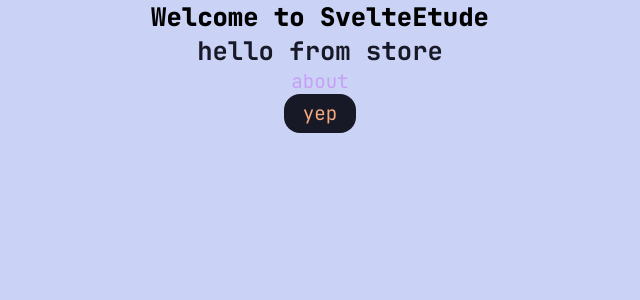
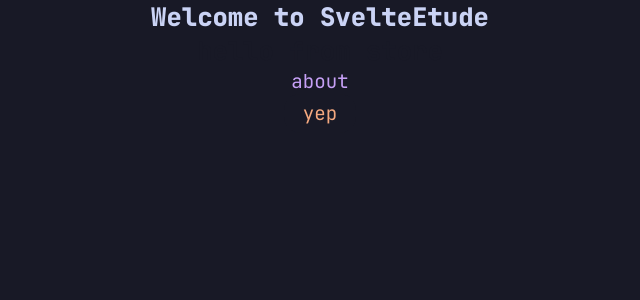
Before and after one commit to Teishotoku/space, a SvelteKit app: page / in a window 1280 px wide. Shown: the top 300 px of the page, without its empty margins (0-640 px from the left). Built offline with nearby package versions, Linux system fonts and the light colour scheme.

Commit message:
move to sveltekit

```diff
--- a/src/app.html
+++ b/src/app.html
@@ -2,9 +2,8 @@
 <html lang="en">
 	<head>
 		<meta charset="utf-8" />
-		<link rel="icon" href="%sveltekit.assets%/favicon.png" />
+		<link rel="icon" href="%sveltekit.assets%/fumo.png" />
 		<meta name="viewport" content="width=device-width, initial-scale=1" />
-		<title>SvelteEtude</title>
 		%sveltekit.head%
 	</head>
 	<body data-sveltekit-preload-data="hover">
--- a/src/css/_index.scss
+++ b/src/css/_index.scss
@@ -3,4 +3,3 @@
 @forward 'mixins';
 @forward 'selectors';
 @forward 'fonts';
-@import 'tailwindcss';
--- a/src/css/_selectors.scss
+++ b/src/css/_selectors.scss
@@ -8,7 +8,8 @@
 	font-family: 'regular';
 }
 :global(body) {
-	background-color: $white;
+	background-color: $black;
+	color: $white;
 }
 :global(h1) {
 	font-size: $fnDash;
--- a/src/routes/+layout.svelte
+++ b/src/routes/+layout.svelte
@@ -2,6 +2,10 @@
 	let { children } = $props();
 </script>
 
+<svelte:head>
+	<title>Teishotoku</title>
+</svelte:head>
+
 <main>
 	{@render children()}
 </main>
--- a/src/routes/+page.svelte
+++ b/src/routes/+page.svelte
@@ -1,5 +1,5 @@
 <script lang="ts">
-	import SectionMain from 'sections/sectionMain.svelte';
+	import SectionMain from 'sections/main/sectionMain.svelte';
 </script>
 
 <SectionMain />
--- a/src/routes/about/+page.svelte
+++ /dev/null
@@ -1,20 +0,0 @@
-<script lang="ts">
-	import PresentBlock from 'blocks/presentBlock.svelte';
-</script>
-
-<main>
-	<PresentBlock txt="welcome from about" link="/" where="home" />
-</main>
-
-<style lang="scss">
-	@use 'scss' as *;
-	main {
-		width: 100vw;
-		height: 100vh;
-		background-color: $prim;
-		@include column;
-	}
-	h1 {
-		color: $black;
-	}
-</style>
--- /dev/null
+++ b/src/routes/projects/+page.svelte
@@ -0,0 +1,5 @@
+<svelte:head>
+	<title>Projects</title>
+</svelte:head>
+
+<h1>projects page</h1>
--- /dev/null
+++ b/src/routes/system/+page.svelte
@@ -0,0 +1,5 @@
+<svelte:head>
+	<title>my system</title>
+</svelte:head>
+
+<h1>my sistem page</h1>
--- a/vite.config.ts
+++ b/vite.config.ts
@@ -1,9 +1,8 @@
 import { sveltekit } from '@sveltejs/kit/vite';
 import { defineConfig } from 'vite';
-import tailwindcss from '@tailwindcss/vite';
 
 export default defineConfig({
-	plugins: [sveltekit(), tailwindcss()],
+	plugins: [sveltekit()],
 	resolve: {
 		alias: {
 			'@': '/src',
```
Also changed, not shown: package.json (+4 -8 lines), src/ui/sections/main/sectionMain.svelte (renamed from src/ui/sections/sectionMain.svelte), static/fumo.png (added), 1 other file (tests, documents, lock files or other folders).
